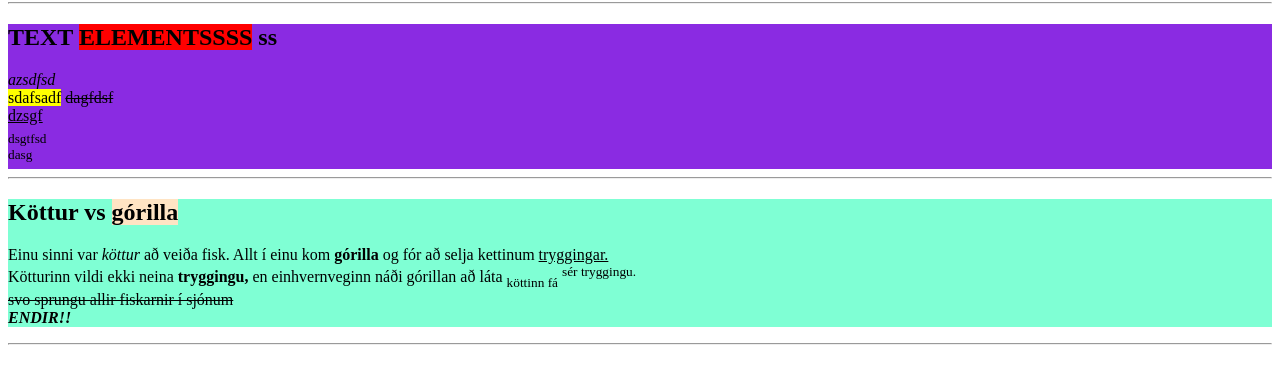
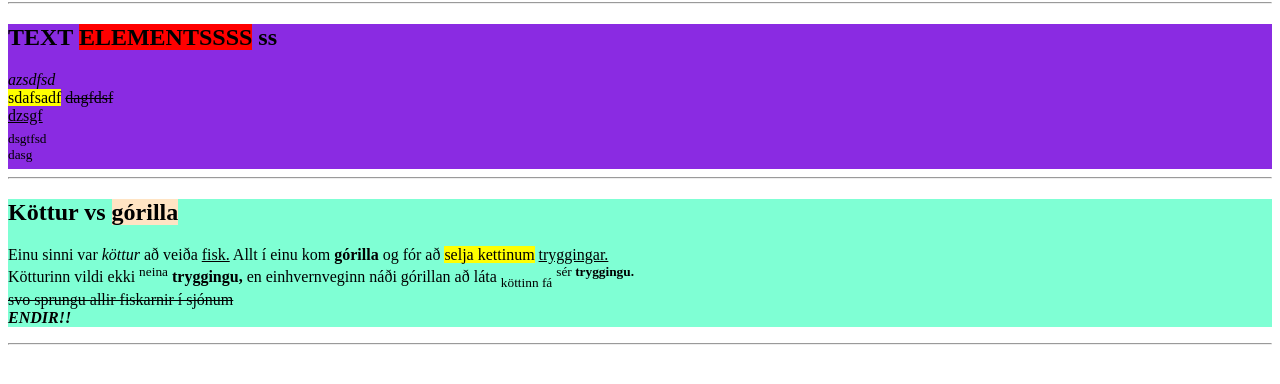
Before and after one commit to manarkisan/timi2html, a plain HTML site: page index.html in a window 1280 px wide. Shown: the part 78-462 px from the top of the page. Drawn offline with Linux system fonts and the light colour scheme.

Commit message:
added few more elements

```diff
--- a/index.html
+++ b/index.html
@@ -24,7 +24,7 @@
             <hr>
             <div style="background-color: aquamarine;">
                 <H2>Köttur vs <span style="background-color: bisque;">górilla</span></H2>
-                <p>Einu sinni var <em>köttur</em> að veiða fisk. Allt í einu kom <strong>górilla</strong> og fór að selja kettinum <u>tryggingar.</u> <br>Kötturinn vildi ekki neina <b>tryggingu,</b> en einhvernveginn náði górillan að láta <sub>köttinn fá</sub> <sup>sér tryggingu.</sup> <br> <del>svo sprungu allir fiskarnir í sjónum</del><br><strong><em>ENDIR!!</em></strong></p>
+                <p>Einu sinni var <em>köttur</em> að veiða <ins>fisk.</ins> Allt í einu kom <strong>górilla</strong> og fór að <mark>selja kettinum</mark> <u>tryggingar.</u> <br>Kötturinn vildi ekki <sup>neina</sup> <b>tryggingu,</b> en einhvernveginn náði górillan að láta <sub>köttinn fá</sub> <sup>sér <strong>tryggingu.</strong></sup> <br> <del>svo sprungu allir fiskarnir í sjónum</del><br><strong><em>ENDIR!!</em></strong></p>
             </div>
             <hr>
         </body>
```
